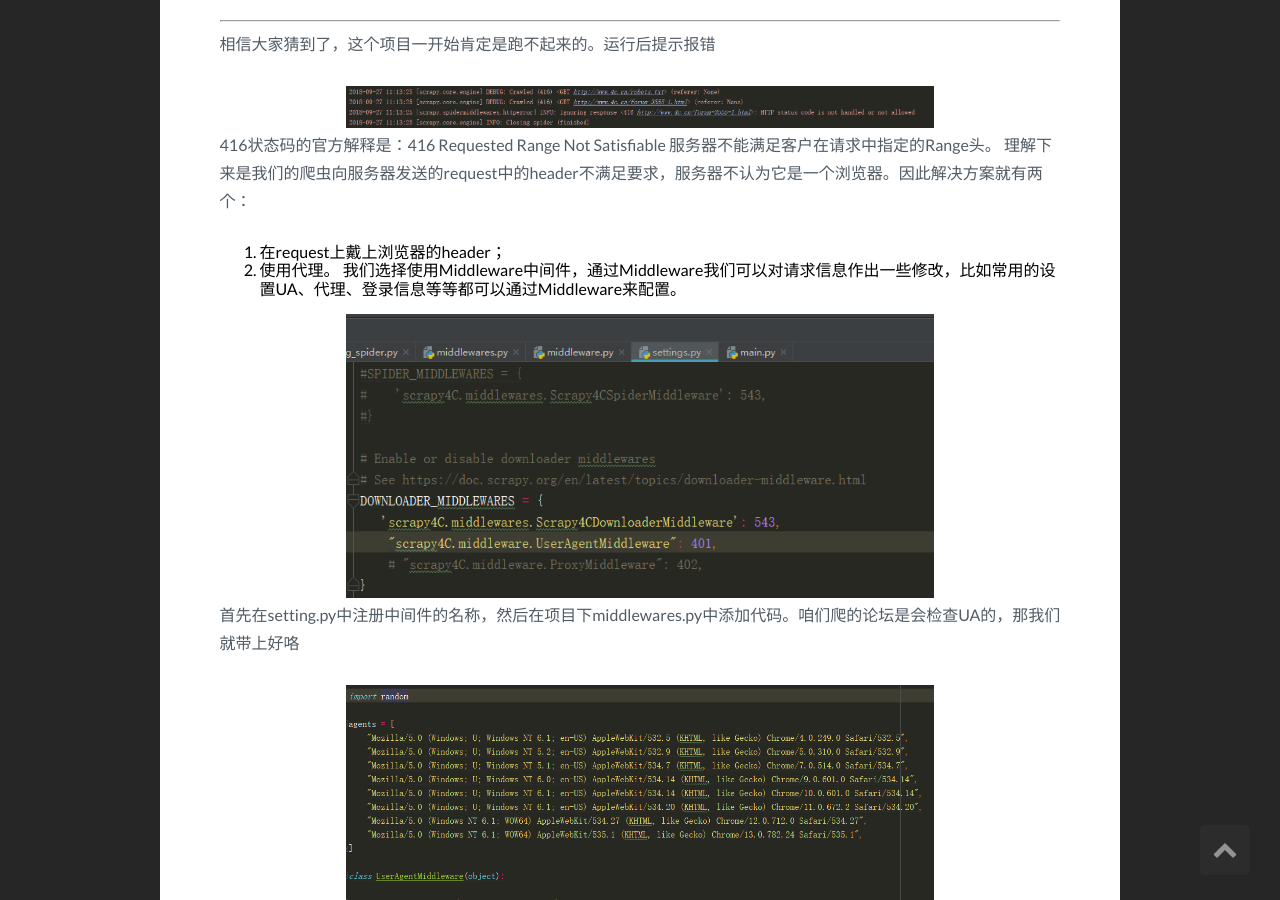
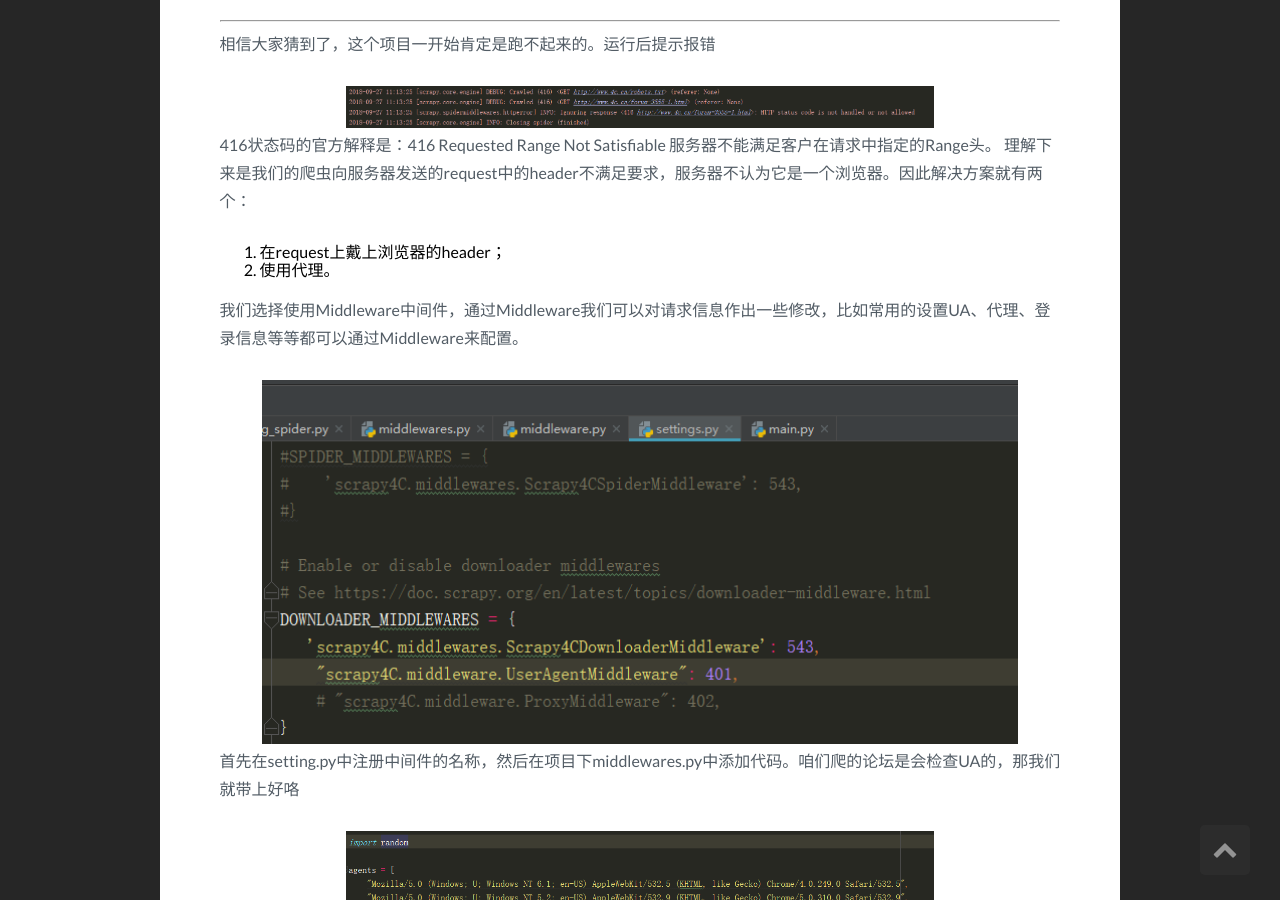
Before and after one commit to xyzlun/xyzlun.github.io, a Jekyll site: the page built from _posts/2018-10-11-build-scrapy.markdown, in a window 1280 px wide and 900 px high, scrolled down 3402 px. Built offline with Jekyll 4.4.1, drawn with Linux system fonts in a browser that asks for light colours; comment, search, counter and statistics services are not loaded.

Commit message:
change pic size

```diff
--- a/_posts/2018-10-11-build-scrapy.markdown
+++ b/_posts/2018-10-11-build-scrapy.markdown
@@ -59,9 +59,10 @@ IDE的选择有很多，我是习惯用Pycharm了，所以用Pycharm打开工程
 
 1. 在request上戴上浏览器的header；
 2. 使用代理。
+
 我们选择使用Middleware中间件，通过Middleware我们可以对请求信息作出一些修改，比如常用的设置UA、代理、登录信息等等都可以通过Middleware来配置。
 <div align="center">
-    <img  width="70%" height="70%" alt="middleware" src="/assets/img/in_post/2018-10-11-build-scrapy-7.png"/>
+    <img  width="90%" height="90%" alt="middleware" src="/assets/img/in_post/2018-10-11-build-scrapy-7.png"/>
 </div>
 
 首先在setting.py中注册中间件的名称，然后在项目下middlewares.py中添加代码。咱们爬的论坛是会检查UA的，那我们就带上好咯
```
